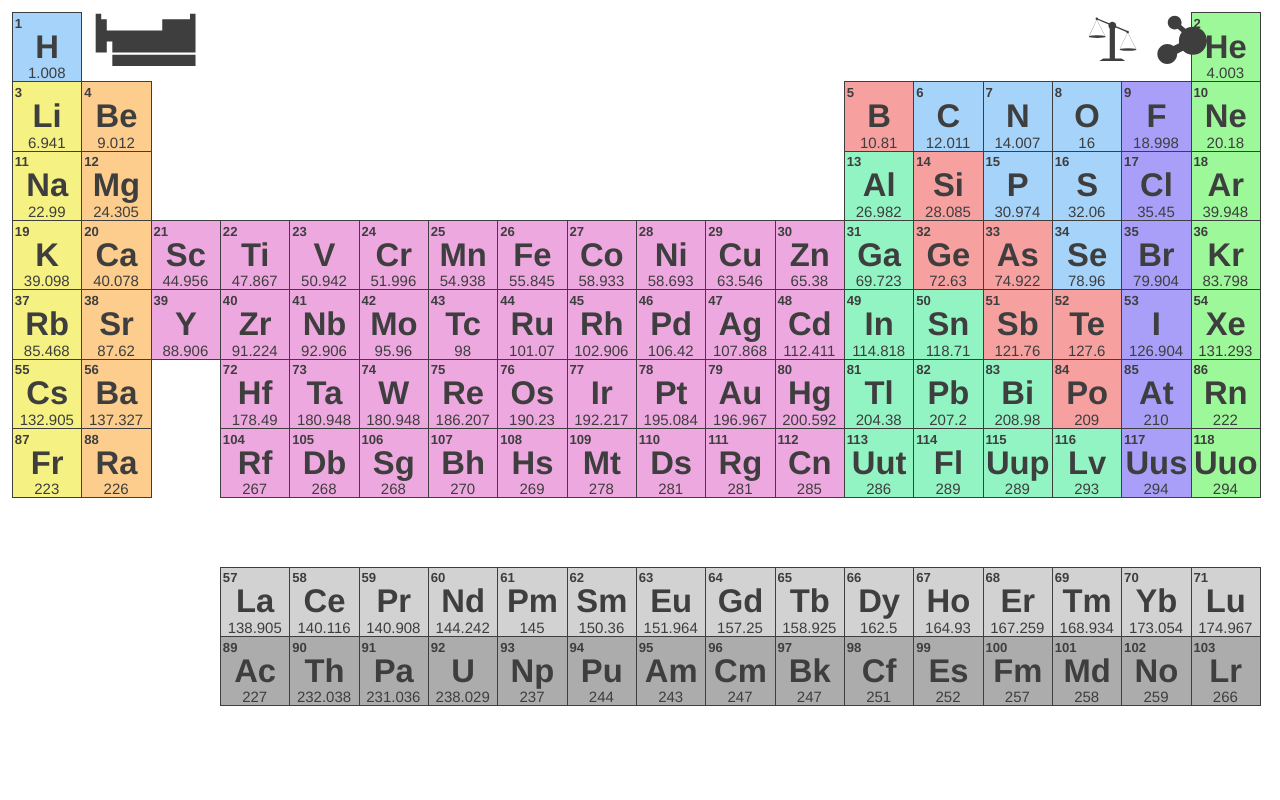
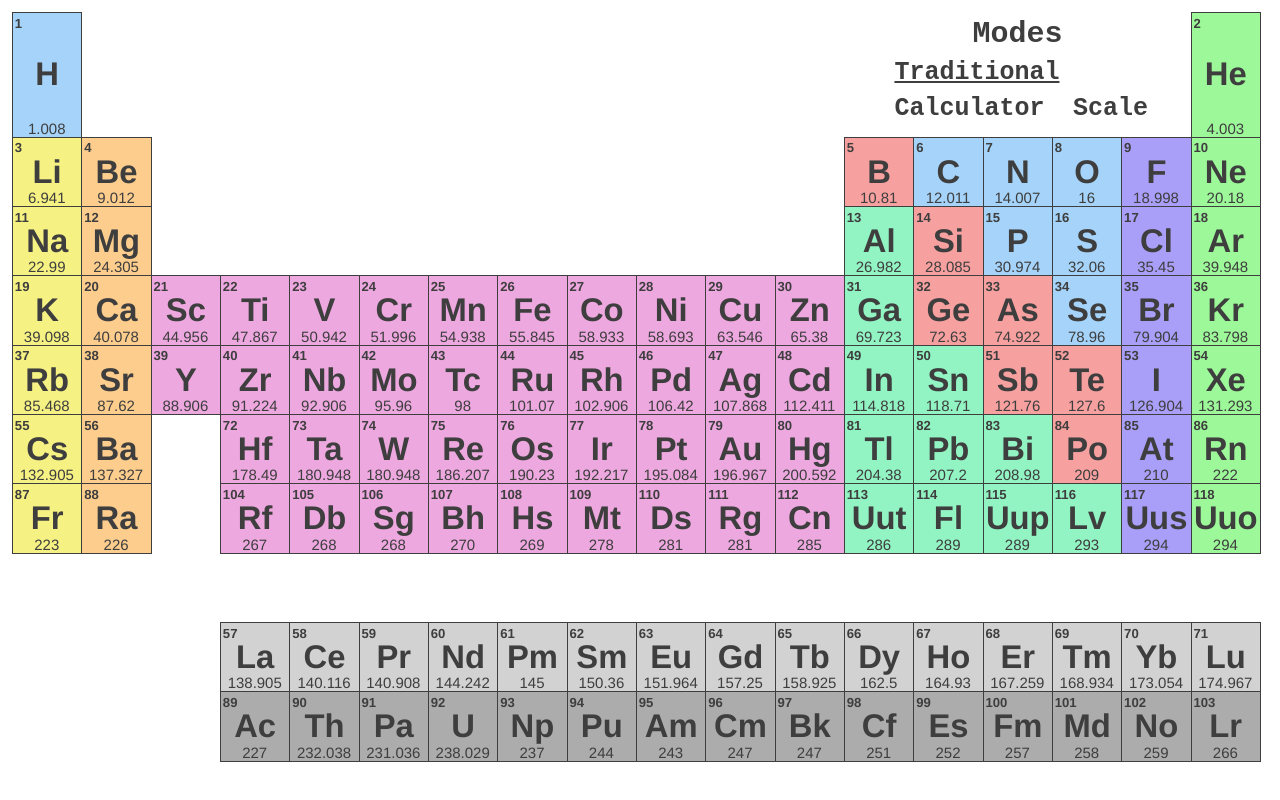
Before and after one commit to nicorobo/Elements, a website: page index.html in a window 1280 px wide. Drawn offline with nearby package versions, Linux system fonts and the light colour scheme.

Commit message:
Removed SVG icons and replaced with text navigation.

```diff
--- a/css/styles.scss
+++ b/css/styles.scss
@@ -225,49 +225,23 @@ td{
 .scale-box{
     fill:#333;
 }
-#scale-button:hover #the-scale{
-    fill:lightblue;
+nav{
+    @include unselectable;
+    font-family: monospace;
+    font-weight: 700;
+    color: $data-color;
+
 }
-#trad-button:hover #periodic-table{
-    fill:lightblue;
+nav ul li{
+    font-size: 25px;
+    display: inline-block;
+    margin: 0 10px;
+    cursor: pointer;
+    &:hover{
+        text-decoration: underline;
+    }
 }
-#calc-button:hover #calc-vector{
-    fill:lightblue;
+#nav-header{
+    font-size: 30px;
+    text-align: center;
 }
-svg{
-    box-sizing:content-box;
-    position: absolute;
-    height: inherit;
-    width: 138px;
-    top:0;
-    /*margin-left: 50%;*/
-    left:0;
-}
-#trad-button{
-    z-index:200;
-    cursor: pointer;
-    position: relative;
-}
-#periodic-table{
-    fill: $data-color;
-}
-#trad-vector{
-    left: 15px;
-}
-#the-scale{
-    translate
-    fill: $data-color;
-}
-#calc-vector{
-    fill: $data-color;
-}
-#scale-button{
-    z-index:200;
-    cursor: pointer;
-    position: relative;
-}
-#calc-button{
-    z-index:200;
-    cursor: pointer;
-    position: relative;
-}
--- a/index.html
+++ b/index.html
@@ -11,7 +11,7 @@
         <table id="p-table">
             <tr class="p-row">
                <td class="element" id="H"><div class="number"></div><div class="symbol"></div><div class="mass"></div></td>
-               <td class="space status" id="trad-button"><svg id="trad-vector" xmlns:rdf="http://www.w3.org/1999/02/22-rdf-syntax-ns#" xmlns="http://www.w3.org/2000/svg" height="100%" width="100%" version="1.1" xmlns:cc="http://creativecommons.org/ns#" xmlns:dc="http://purl.org/dc/elements/1.1/" viewBox="0 0 1800 1000"> <g id="periodic-table" transform="translate(6,-30.36215) matrix(0.8 0 0 0.8 0 0)"> <path id="periodictable" d="M-6,0v700h200v-200h100v200h1500v-700h-100v100h-500v200h-1000v-200h-100v-100h-100zm300,740v200h1500v-200h-1500z" transform="translate(0,52.36215)" stroke-miterlimit="4" stroke-dasharray="none"/> </g> </svg></td>
+               <td class="space status"></td>
                <td class="space status" id="the-box" colspan=10 rowspan=3>
                   <div class="mode" id="trad-mode">
                      <div class="box-data trad-data" id="box-symbol"></div>
@@ -46,9 +46,16 @@
                      <div class="box-data" id="units"></div>
                   </div>
                </td>
-               <td class="space status" id="" colspan=3></td>
-               <td class="space status" id="scale-button" colspan=1><svg xmlns:dc="http://purl.org/dc/elements/1.1/"xmlns:cc="http://creativecommons.org/ns#"xmlns:rdf="http://www.w3.org/1999/02/22-rdf-syntax-ns#"xmlns:svg="http://www.w3.org/2000/svg"xmlns="http://www.w3.org/2000/svg"version="1.1"viewBox="0 0 200 200"id="scale-vector"> <g transform="matrix(0.75 0 0 0.75 0 0) translate(0,-852.36218)"id="the-scale"> <path d="m 40.15625,17.03125 a 5,5 0 0 0 -4.65625,5 5,5 0 0 0 3.28125,4.6875 L 9.875,90.28125 A 32.5,5 0 0 0 9.5,91 a 32.5,5 0 0 0 65,0 32.5,5 0 0 0 -0.78125,-1.03125 L 41.5625,26.90625 A 5,5 0 0 0 43.15625,26.25 l 42.625,17.96875 A 15,15 0 0 0 85,49 15,15 0 0 0 90,60.1875 L 90,175 l -25,0 -15,10 100,0 -15,-10 -25,0 0,-114.875 a 15,15 0 0 0 3.3125,-4.28125 L 154,73 a 5,5 0 0 0 0,0.21875 5,5 0 0 0 2.71875,4.46875 L 128.625,139.5 a 32.5,5 0 0 0 -0.5625,0.90625 32.5,5 0 0 0 65,0 32.5,5 0 0 0 -0.78125,-1.03125 L 160.9375,77.84375 a 5,5 0 0 0 3.0625,-4.625 5,5 0 0 0 -7.1875,-4.5 L 114.84375,51.03125 A 15,15 0 0 0 115,49 15,15 0 0 0 88.1875,39.8125 l -42.6875,-18 a 5,5 0 0 0 -5.34375,-4.78125 z m -0.53125,9.875 A 5,5 0 0 0 40.65625,27 L 72.375,89.28125 A 32.5,5 0 0 0 11.46875,89.3125 L 39.625,26.90625 z M 157.4375,78 a 5,5 0 0 0 2.625,0.125 l 30.875,60.5625 a 32.5,5 0 0 0 -61.125,0.125 L 157.4375,78 z"transform="translate(0,852.36218)"id="rect3023" /> </g> </svg></td>
-               <td class="space status" id="calc-button" colspan=1><svg xmlns:rdf="http://www.w3.org/1999/02/22-rdf-syntax-ns#" xmlns="http://www.w3.org/2000/svg" viewBox="0 0 500 500" version="1.1" xmlns:cc="http://creativecommons.org/ns#" xmlns:dc="http://purl.org/dc/elements/1.1/"> <g id="calc-vector" transform="matrix(0.75 0 0 0.75 0 0) translate(0,-552.36218)"> <path id="calculator" d="M176.44,25.719c-36.69,0-66.44,29.75-66.44,66.437,0,36.684,29.75,66.404,66.44,66.404,10.41,0,20.23-2.39,29-6.65l38.53,33.75c-16.85,22.52-26.81,50.49-26.81,80.78,0,8.12,0.68,16.08,2.06,23.81l-54.97,27.94c-16.24-13.17-36.84-21.03-59.25-21.03-52.467,0-95,43.15-95,96.4,0,53.26,42.533,96.44,95,96.44,52.47,0,95-43.18,95-96.44,0-0.81-0.01-1.6-0.03-2.4l57-28.97c24.41,24.26,58.05,39.25,95.19,39.25,74.55,0,135-60.44,135-135s-60.45-135-135-135c-26.64,0-51.49,7.68-72.41,21l-41.41-36.28c2.9-7.46,4.5-15.53,4.5-24.004,0-36.687-29.72-66.437-66.4-66.437z" transform="translate(0,552.36218)" stroke-miterlimit="4" stroke-dasharray="none"/> </g> </svg></td>
+               <td class="space status" colspan=5>
+                  <nav>
+                     <div id="nav-header">Modes</div>
+                     <ul id="nav-options">
+                        <li id='trad-button'>Traditional</li>
+                        <li id='calc-button'>Calculator</li>
+                        <li id='scale-button'>Scale</li>
+                     </ul>
+                  </nav>
+               </td>
                <td class="element" id="He"><div class="number"></div><div class="symbol"></div><div class="mass"></div></td>
             </tr>
             <tr class="p-row">
--- a/src/js/main.js
+++ b/src/js/main.js
@@ -4,7 +4,7 @@
  ///////  Initialization Functions  /////////
 ////////////////////////////////////////////
 
-
+    changeMode('trad');
 
     for(ratioList in ratios){
         dynamicDimensions(ratioList, ratios[ratioList]);
@@ -189,10 +189,12 @@ $('#candy-wrapper')
             if(mode==newMode){
                 modes[mode] = true;
                 $('#'+mode+'-mode').show();
+                $('#'+mode+'-button').css('text-decoration', 'underline');
             }
             else {
                 modes[mode] = false;
                 $('#'+mode+'-mode').hide();
+                $('#'+mode+'-button').css('text-decoration', '');
             }
         }
         forEachElement(writeToTable, ['mass', 'mass', true]);
```
Also changed, not shown: css/styles.css, js/app.js.
